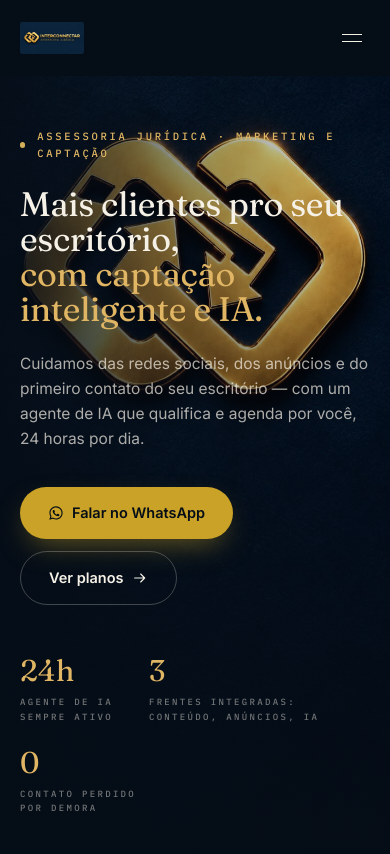
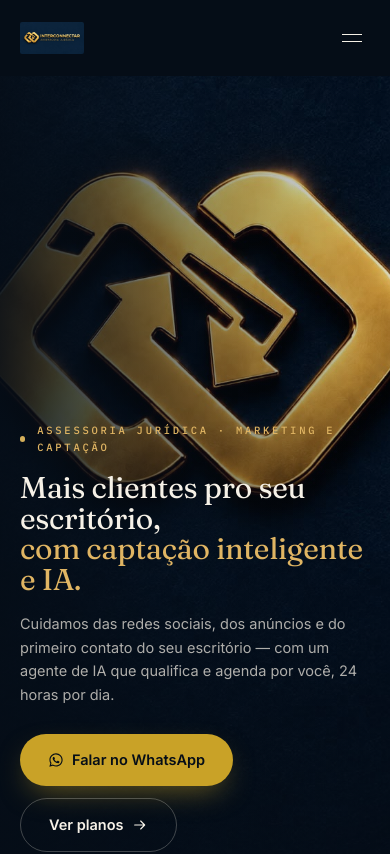
Before and after one commit to solutionsnovaai-bit/interconnectar-projeto, a React (Vite) app: page / in a window 390 px wide. Shown: the top 854 px of the page. Built offline with nearby package versions, Linux system fonts and the light colour scheme.

Commit message:
Update Hero.jsx

```diff
--- a/src/components/Hero.jsx
+++ b/src/components/Hero.jsx
@@ -20,20 +20,20 @@ export default function Hero() {
       <div className="pointer-events-none absolute inset-0 bg-gradient-to-t from-navy-950 via-navy-950/30 to-transparent" />
       <div className="pointer-events-none absolute inset-0 bg-gradient-to-r from-navy-950/90 via-navy-950/35 to-transparent" />
 
-      <div className="wrap relative flex min-h-[100svh] flex-col justify-end pb-16 pt-32 md:justify-center md:pb-28">
+      <div className="wrap relative flex min-h-[100svh] flex-col justify-end pb-14 pt-[50vh] sm:pt-[46vh] md:justify-center md:pb-28 md:pt-32">
         <div className="max-w-xl">
-          <span className="label reveal mb-6 inline-flex items-center gap-3 text-gold-400">
+          <span className="label reveal mb-4 inline-flex items-center gap-3 text-gold-400 md:mb-6">
             <i className="h-1.5 w-1.5 rounded-full bg-gold-500" />
             {HERO.eyebrow}
           </span>
 
-          <h1 className="h-display reveal mb-6 text-[clamp(34px,5.6vw,60px)] text-cream">
+          <h1 className="h-display reveal mb-4 text-[clamp(30px,5.6vw,60px)] text-cream md:mb-6">
             {HERO.title}
             <br />
             <em className="not-italic text-gold-400">{HERO.titleEm}</em>
           </h1>
 
-          <p className="reveal mb-9 max-w-md text-[15.5px] leading-relaxed text-cream/70">
+          <p className="reveal mb-7 max-w-md text-[14.5px] leading-relaxed text-cream/70 md:mb-9 md:text-[15.5px]">
             {HERO.lead}
           </p>
 
@@ -48,7 +48,7 @@ export default function Hero() {
             </a>
           </div>
 
-          <ul className="reveal mt-12 flex flex-wrap gap-x-9 gap-y-5">
+          <ul className="reveal mt-8 flex flex-wrap gap-x-9 gap-y-5 md:mt-12">
             {HERO_STATS.map((s) => (
               <li key={s.label} className="flex flex-col gap-1.5">
                 <span className="font-display text-3xl text-gold-400">{s.n}</span>
```
